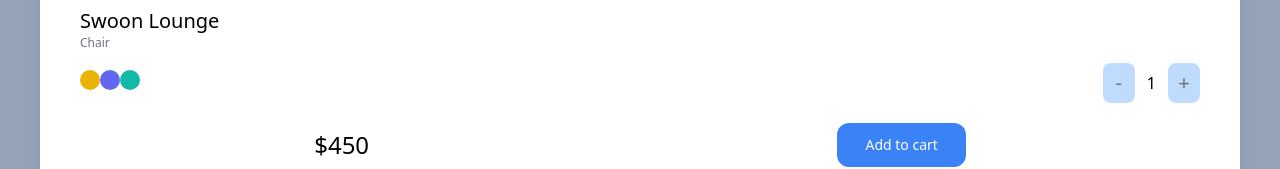
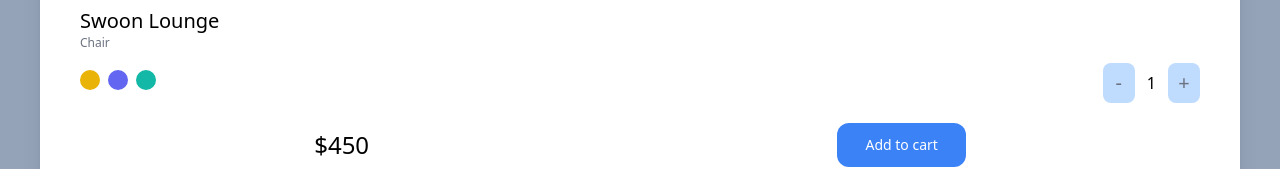
Before and after one commit to wjdghks963/clone-carrot-market, a Next.js app: page / in a window 1280 px wide. Shown: the part 1147-1316 px from the top of the page. Built offline with nearby package versions, Linux system fonts and the light colour scheme.

Commit message:
ring utility와 css가 가지는 변수

```diff
--- a/pages/index.tsx
+++ b/pages/index.tsx
@@ -62,10 +62,10 @@
           <span className='font-medium text-xl'>Swoon Lounge</span>
           <span className='text-xs text-gray-500'>Chair</span>
           <div className='mt-3 mb-5 flex justify-between items-center'>
-            <div>
-              <button className='w-5 h-5 rounded-full bg-yellow-500'/>
-              <button className='w-5 h-5 rounded-full bg-indigo-500'/>
-              <button className='w-5 h-5 rounded-full bg-teal-500'/>
+            <div className='space-x-2'>
+              <button className='w-5 h-5 rounded-full bg-yellow-500 focus:ring-2 ring-offset-2 ring-yellow-500 ring-opacity-1 transition '/>
+              <button className='w-5 h-5 rounded-full bg-indigo-500 focus:ring-2 ring-offset-2 ring-indigo-500 ring-opacity-1 transition'/>
+              <button className='w-5 h-5 rounded-full bg-teal-500 focus:ring-2 ring-offset-2 ring-teal-500 ring-opacity-1 transition'/>
             </div>
             <div className='flex items-center space-x-3'>
               <button className='p-1.5 bg-blue-200 rounded-lg flex justify-center items-center aspect-square w-8 text-xl text-gray-500'>-</button>
```
Also changed, not shown: 1 other file (tests, documents, lock files or other folders).
